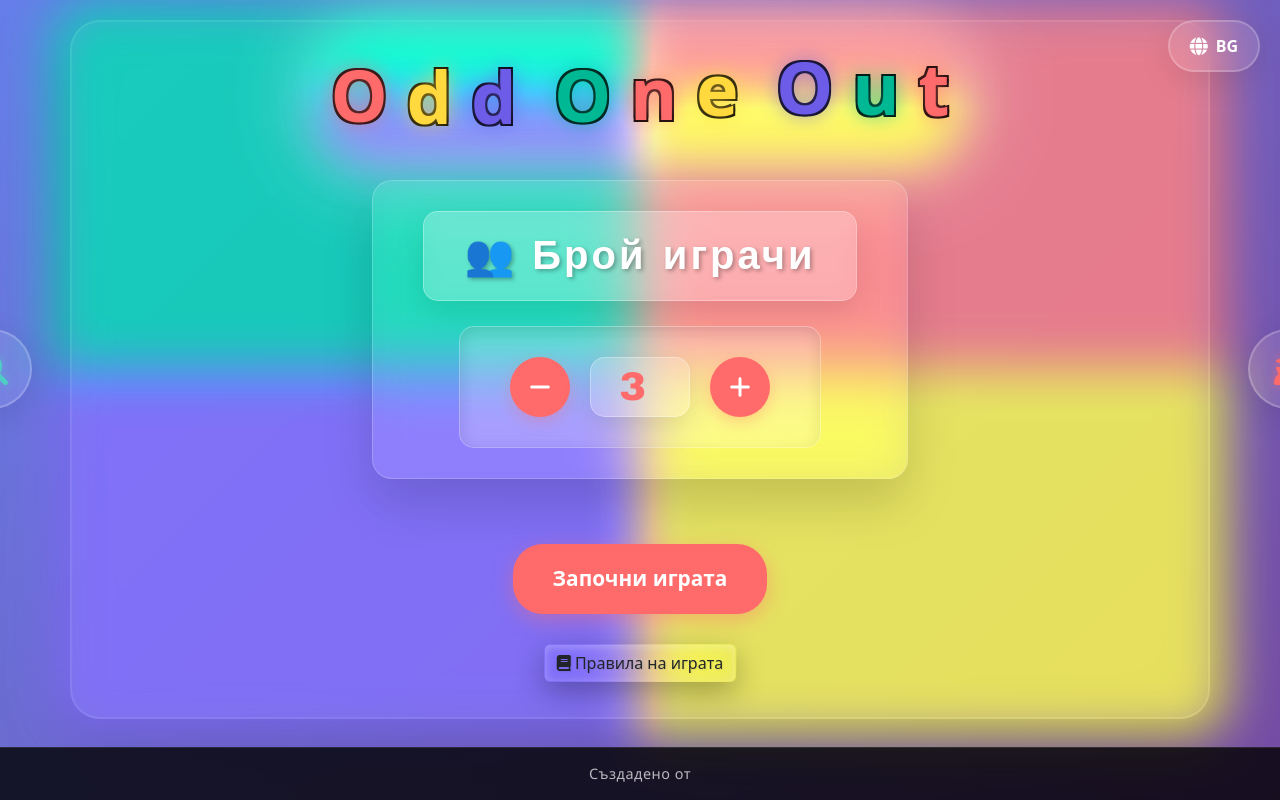
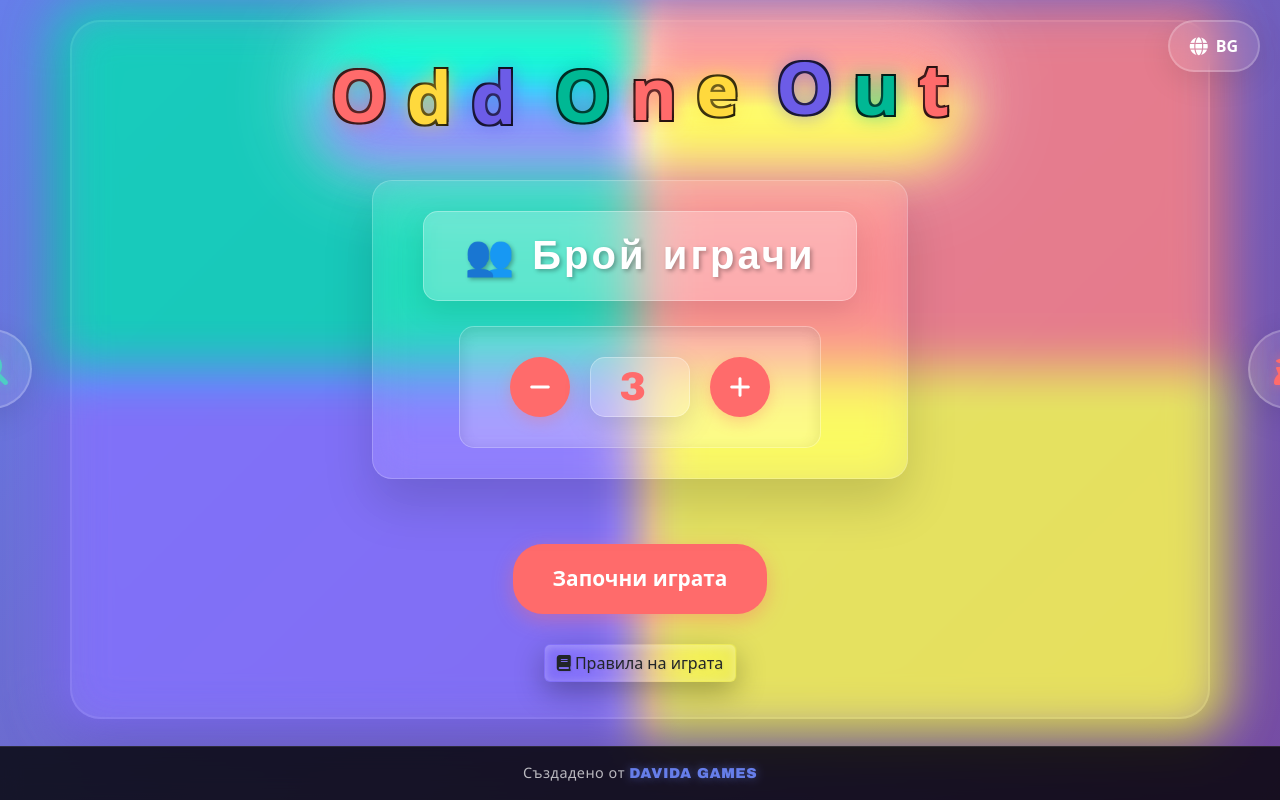
Before and after one commit to davidabg91/davidagame, a plain HTML site: page index.html in a window 1280 px wide. Shown: the top 800 px of the page. Drawn offline with nearby package versions, Linux system fonts and the light colour scheme.

Commit message:
Add files via upload

```diff
--- a/index.html
+++ b/index.html
@@ -145,7 +145,7 @@
     </div>
 
     <footer class="footer">
-        <p data-translate="created_by">Създадено от <span class="brand">DAVIDA GAMES</span></p>
+        <p><span data-translate="created_by">Създадено от</span> <span class="brand">DAVIDA GAMES</span></p>
     </footer>
 
     <script src="script.js"></script>
```
